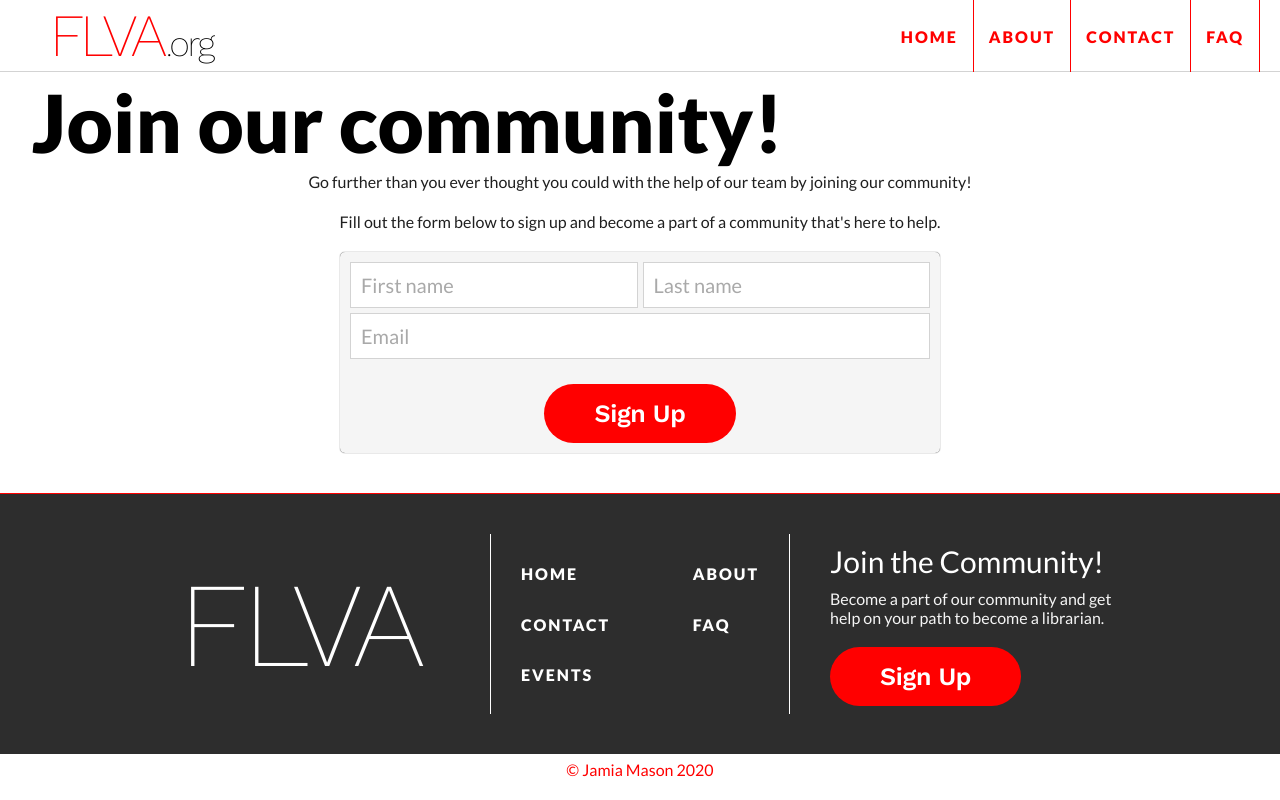
After one commit to ZackPlauche/FLVA, a Django app: page /signup/ in a window 1280 px wide. The commit adds this page. Run offline with Django 3.2, Linux system fonts and the light colour scheme.

Commit message:
Complete the site design and layout

```diff
--- a/base/forms.py
+++ b/base/forms.py
@@ -5,10 +5,12 @@ class ContactForm(forms.ModelForm):
     first_name = forms.CharField(widget=forms.TextInput(attrs={'placeholder': 'First name'}), label='')
     last_name = forms.CharField(widget=forms.TextInput(attrs={'placeholder': 'Last name'}), label='')
     email = forms.EmailField(widget=forms.EmailInput(attrs={'placeholder': 'Email'}), label='')
+    subject = forms.CharField(widget=forms.TextInput(attrs={'placeholder': 'Subject'}), label='')
+    message = forms.CharField(widget=forms.Textarea(attrs={'placeholder': 'Message'}), label='')
 
     class Meta:
         model = Contact
-        fields = ('first_name', 'last_name', 'email')
+        fields = ('first_name', 'last_name', 'email', 'subject', 'message')
 
 class QuestionForm(forms.ModelForm):
     class Meta:
@@ -19,3 +21,11 @@ class AnswerForm(forms.ModelForm):
     class Meta:
         model = FAQ
         fields = ('answer', )
+
+class SignupForm(forms.ModelForm):
+    first_name = forms.CharField(widget=forms.TextInput(attrs={'placeholder': 'First name'}), label='')
+    last_name = forms.CharField(widget=forms.TextInput(attrs={'placeholder': 'Last name'}), label='')
+    email = forms.EmailField(widget=forms.EmailInput(attrs={'placeholder': 'Email'}), label='')
+    class Meta:
+        model = Contact
+        fields = ('first_name', 'last_name', 'email')
--- a/base/static/base/css/style.css
+++ b/base/static/base/css/style.css
@@ -21,7 +21,9 @@ input {
 
 /* Forms */
 
-form input {
+form input,
+form textarea {
+  font-family: Lato;
   border: 1px solid lightgrey;
   padding: 10px;
   font-size: 20px;
@@ -76,6 +79,7 @@ _____________________________________________________________________________ */
   font-family: Lato;
   font-size: 80px;
   font-weight: 900;
+  line-height: 80px;
 }
 
 /* Buttons */
@@ -580,13 +582,207 @@ _____________________________________________________________________________ */
   grid-column: 1 / 3;
 }
 
+.contact form #id_subject {
+  grid-row: 3;
+  grid-column: 1 / 3;
+}
+
+.contact form #id_message {
+  grid-row: 4;
+  grid-column: 1 / 3;
+}
+
 .contact form .buttons-area {
   border: none;
   grid-column: 1 / 3;
-  grid-row: 3;
+  grid-row: 5;
 }
 
+/* 4. FAQ
+_____________________________________________________________________________ */
 
+.faq .section-title {
+  text-align: center;
+  margin-bottom: 20px;
+}
+
+.questions {
+  width: 95%;
+  margin: auto;
+}
+
+.questions .block {
+  border-left: 1px dashed black;
+  margin-bottom: 20px;
+}
+
+.questions .block > * {
+  padding-left: 10px;
+  font-size: 50px;
+  font-weight: 500;
+  margin-left: 20px;
+}
+
+@media screen and (max-width: 414px) {
+  .questions .block > * {
+    font-size: 30px;
+  }
+}
+
+.question {
+  background-color: #ff000020;
+  border-left: 3px solid red;
+}
+
+.question::before {
+  content: 'Q:';
+  color: red;
+}
+
+.answer {
+  background-color: #00bfff20;
+  border-left: 3px solid #00bfff;
+}
+
+.answer::before {
+  content: 'A:';
+  color: deepskyblue;
+  margin-right: 10px;
+}
+
+/* 5. Event Detail
+_____________________________________________________________________________ */
+
+.breadcrumbs {
+  display: flex;
+  justify-content: flex-start;
+  padding-left: 20px;
+  margin: 10px 0 20px;
+  list-style: none;
+  color: red;
+
+}
+
+.breadcrumbs a {
+  font-size: 20px;
+  color: red;
+  text-decoration-color: white;
+  transition: all .1s ease;
+}
+
+.breadcrumbs a::before {
+  content: '< '
+}
+
+.breadcrumbs a:hover {
+  color: #b90000;
+  text-decoration-color: #b90000;
+}
+
+.event-detail {
+  display: flex;
+  justify-content: center;
+}
+
+.event-detail .block {
+  width: 95%;
+  max-width: 800px;
+  box-shadow: 0 0 1px #1f1f1f;
+  background-color: whitesmoke;
+  border-radius: 10px;
+  margin-bottom: 40px
+}
+
+.event-detail img {
+  height: 300px;
+  width: 100%;
+  border-radius: 10px 10px 0 0;
+  object-fit: cover;
+}
+
+.event-detail .content {
+  padding: 5px 10px 20px;
+}
+
+.event-detail .date {
+  margin-bottom: 10px;
+  color: grey;
+}
+
+.event-detail .description {
+  font-size: 20px;
+}
+
+/* 6. Thank you
+_____________________________________________________________________________ */
+
+.thank-you {
+  display: flex;
+  flex-flow: column;
+  align-items: center;
+  justify-content: center;
+  height: 60vh;
+}
+
+/* 7. Signup
+_____________________________________________________________________________ */
+
+.signup {
+  display: flex;
+  flex-flow: column;
+  align-items: center;
+}
+
+.signup > * {
+  width: 95%;
+}
+
+.signup .section-title {
+  margin: 10px 0 10px;
+}
+
+@media screen and (max-width: 414px) {
+  .signup .section-title {
+    font-size: 70px;
+  }
+}
+
+.signup .subtitle {
+  text-align: center;
+  line-height: 20px;
+  margin-bottom: 20px;
+  color: #1f1f1f;
+}
+
+.signup .form-area {
+  max-width: 600px;
+  background-color: whitesmoke;
+  padding: 10px;
+  margin-bottom: 40px;
+  box-shadow: 0 0 1px #1f1f1f;
+  border-radius: 5px;
+}
+
+.signup form {
+  display: grid;
+  grid-template-columns: 1fr 1fr;
+  width: 100%;
+  gap: 5px;
+}
+
+.signup form input {
+  width: 100%;
+}
+
+.signup form #id_email {
+  grid-row: 2;
+  grid-column: 1 / 3;
+}
+
+.signup form .buttons-area {
+  grid-row: 3;
+  grid-column: 1 / 3;
+}
 
 /* Footer
 _____________________________________________________________________________ */
--- a/base/templates/base.html
+++ b/base/templates/base.html
@@ -30,16 +30,18 @@
     <main>
       {% block main %}
       {% endblock %}
+    </main>
+    <footer>
+      {% block prefooter %}
       <div class="main-cta">
         <p class="title">Skyrocket Your Librarian Career</p>
         <p class="subtitle">Are you a Virginia citizen looking to become a librarian? We can help make your journey easier!<br><br> To start, let us know what brings you here.</p>
         <div class="buttons-area">
-          <a class="big-button" href="#">I want to Join</a>
-          <a class="big-button" href="#">I'm want Info</a>
+          <a class="big-button" href="{% url 'base:signup' %}">I want to Join</a>
+          <a class="big-button" href="{% url 'base:index' %}">I want Info</a>
         </div>
       </div>
-    </main>
-    <footer>
+      {% endblock %}
       <div class="footer">
         <div class="block">
           <p class="logo">FLVA</p>
@@ -57,7 +59,7 @@
           <div class="join-community">
             <p class="title">Join the Community!</p>
             <p class="subtitle">Become a part of our community and get help on your path to become a librarian.</p>
-            <a class="big-button" href="#">Sign Up</a>
+            <a class="big-button" href="{% url 'base:signup' %}">Sign Up</a>
           </div>
         </div>
       </div>
--- a/base/templates/base/index.html
+++ b/base/templates/base/index.html
@@ -32,7 +32,7 @@
       <p class="subtitle">See upcoming community events and get involved!</p>
 
       {% for event in events %}
-      <a class="event" href="#">
+      <a class="event" href="{% url 'base:event_detail' event.slug %}">
         <img src="{{ event.image.url }}" alt="Image relevant to the event.">
         <div class="text">
           <p class="title">{{ event.title }}</p>
--- /dev/null
+++ b/base/templates/base/signup.html
@@ -0,0 +1,23 @@
+{% extends 'base.html' %}
+
+{% block main %}
+<div class="signup">
+  <h1 class="section-title">Join our community!</h1>
+  <p class="subtitle">
+    Go further than you ever thought you could with the help of our team by joining our community!<br><br>
+    Fill out the form below to sign up and become a part of a community that's here to help.
+  </p>
+  <div class="form-area">
+    <form method="post">
+      {% csrf_token %}
+      {{ form }}
+      <div class="buttons-area">
+        <button type="submit" class="big-button">Sign Up</button>
+      </div>
+    </form>
+  </div>
+</div>
+{% endblock %}
+
+{% block prefooter %}
+{% endblock %}
--- a/base/templates/base/thank-you.html
+++ b/base/templates/base/thank-you.html
@@ -1,4 +1,10 @@
 {% extends 'base.html' %}
 
 {% block main %}
+<div class="thank-you">
+  <h1 class="title">Thanks! We'll be in touch soon.</h1>
+  <a class="big-button" href="{% url 'base:index' %}">Return Home</a>
+</div>
 {% endblock %}
+{% block prefooter %}
+{% endblock %}
--- a/base/urls.py
+++ b/base/urls.py
@@ -7,6 +7,8 @@ urlpatterns = [
     path('', views.index, name="index"),
     path('about/', views.about, name="about"),
     path('contact/', views.contact, name="contact"),
-    path('contact/thank-you/', views.thank_you, name="thank_you"),
+    path('thank-you/', views.thank_you, name="thank_you"),
     path('faq/', views.faq, name="faq"),
+    path('events/<slug:event_slug>/', views.event_detail, name="event_detail"),
+    path('signup/', views.signup, name="signup")
 ]
--- a/base/views.py
+++ b/base/views.py
@@ -1,21 +1,41 @@
 from django.shortcuts import render
+from django.http import HttpResponseRedirect
+from django.utils.text import slugify
 from .models import Post, Contact, FAQ, AboutSection, Event
-from .forms import ContactForm, QuestionForm, AnswerForm
+from .forms import ContactForm, SignupForm
 
 # Create your views here.
 def index(request):
     posts = Post.objects.all()
     events = Event.objects.all()
+
     context = {
     'posts': posts,
     'events':events,
     }
+
     return render(request, 'base/index.html', context)
 
 def about(request):
     about_sections = AboutSection.objects.all()
     context = {'about_sections': about_sections}
     return render(request, 'base/about.html', context)
+
+def event_detail(request, event_slug):
+
+    events = Event.objects.all()
+
+    for event in events:
+        if slugify(event.title) == event_slug:
+            instance = event
+            break
+
+    context = {
+        'event': instance,
+    }
+
+    return render(request, 'base/event-detail.html', context)
+
 
 def contact(request):
     if request.method == 'POST':
@@ -29,12 +49,20 @@ def contact(request):
 
 def faq(request):
     faqs = FAQ.objects.all()
-    form = AnswerForm()
     context = {
-        'faqs':  faq,
-        'form': form,
+        'faqs':  faqs
     }
     return render(request, 'base/faq.html', context)
 
 def thank_you(request):
-    return render(request, 'base/thankyou.html')
+    return render(request, 'base/thank-you.html')
+
+def signup(request):
+    if request.method == 'POST':
+        form = SignupForm(request.POST)
+        form.save()
+        return HttpResponseRedirect('../thank-you/')
+    else:
+        form = SignupForm()
+        context = {'form': form}
+        return render(request, 'base/signup.html', context)
```
Also changed, not shown: other parts of base/static/base/css/style.css (+16 -17 lines), base/models.py (+9 -2 lines), base/templates/base/event-detail.html (added, +28 -0 lines), base/templates/base/faq.html (+17 -0 lines), base/migrations/0009_auto_20200320_1925.py (added), base/migrations/0010_auto_20200320_2152.py (added), media/images/jonas-jacobsson-0FRJ2SCuY4k-unsplash.jpg (added), 1 other file.
